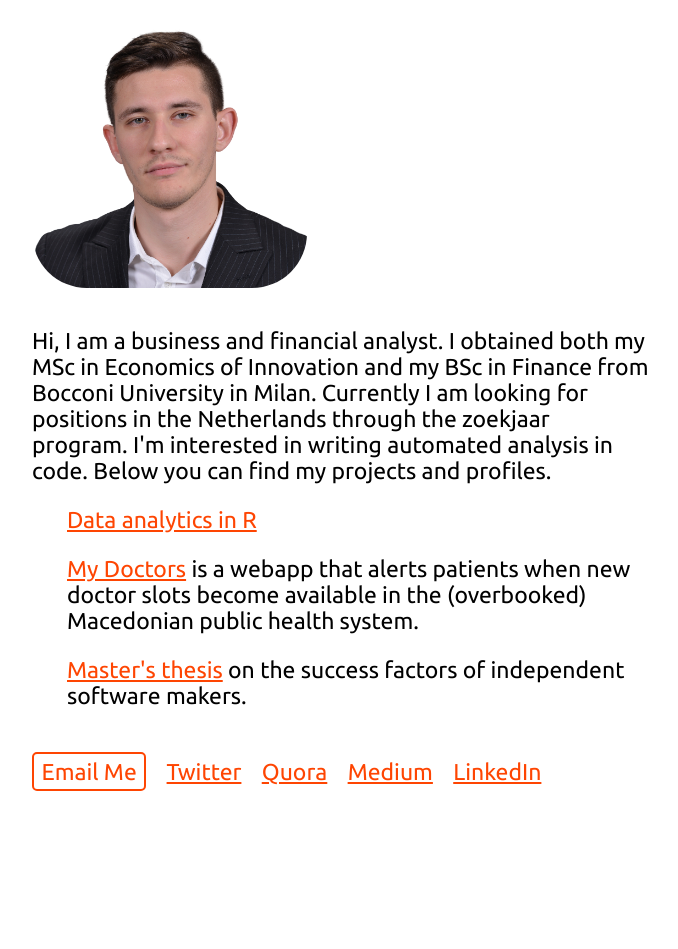
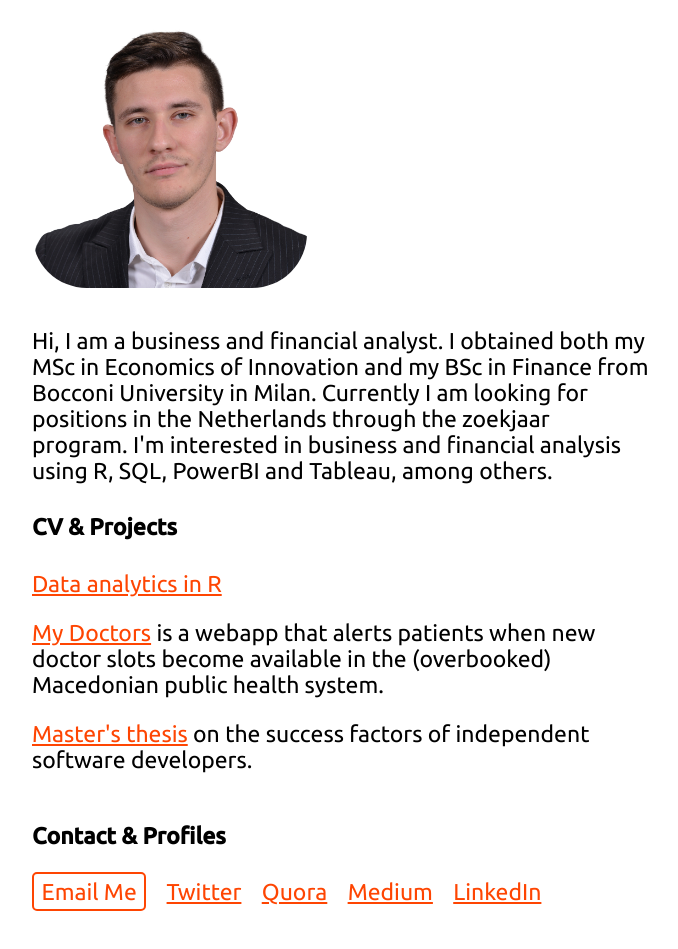
Before and after one commit to Ljupch0/Ljupcho.com, a plain HTML site: page index.html in a window 1280 px wide. Shown: the part 123-1072 px from the top of the page, without its empty margins (3-681 px from the left). Drawn offline with Linux system fonts and the light colour scheme.

Commit message:
Text changes on index

```diff
--- a/index.html
+++ b/index.html
@@ -26,17 +26,19 @@
         I obtained both my MSc in Economics of Innovation
         and my BSc in Finance from Bocconi University in Milan.
         Currently I am looking for positions in the Netherlands through the zoekjaar program.
-        I'm interested in writing automated analysis in code.
-        Below you can find my projects and profiles.</p>
+        I'm interested in business and financial analysis using R, SQL, PowerBI and Tableau, among others.
+      </p>
     </div>
     <div class="projects">
+      <h4>CV & Projects</h4>
       <p><a href="r.html">Data analytics in R</a></p>
       <p><a href="https://moidoktori.mk">My Doctors</a> is a webapp that alerts patients
         when new doctor slots become available in the (overbooked) Macedonian public health system.</p>
       <p><a href="https://bit.ly/indiemakers" target="_blank">Master's thesis</a>
-      on the success factors of independent software makers.</p>
+      on the success factors of independent software developers.</p>
     </div>
     <div class="profiles">
+      <h4>Contact & Profiles</h4>
       <a class='email' href ="mailto:lj.naumov@gmail.com" target="_blank">Email Me</a>
       <a class='profile' href="https://twitter.com/LjNaumov" target="_blank">Twitter</a>
       <a class='profile' href="https://www.quora.com/profile/Ljupcho-Naumov" target="_blank">Quora</a>
--- a/style.css
+++ b/style.css
@@ -47,7 +47,6 @@
   }
 
   .projects {
-    margin-left: 20px;
   }
 
   .profiles {
@@ -75,7 +74,6 @@
   }
 
   div.projects {
-    margin-left: 35px;
   }
 
   p {
```
